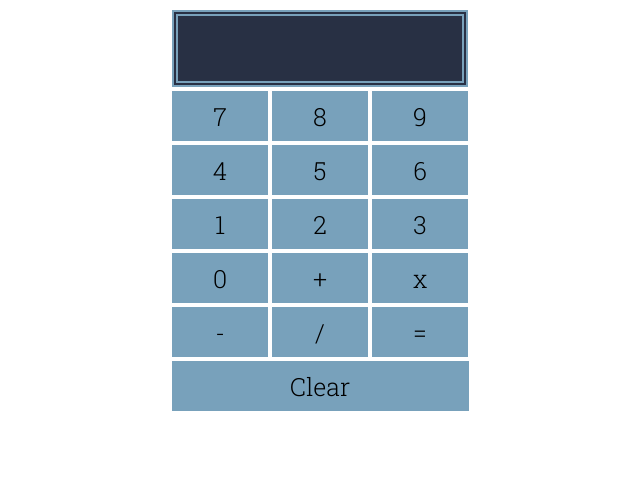
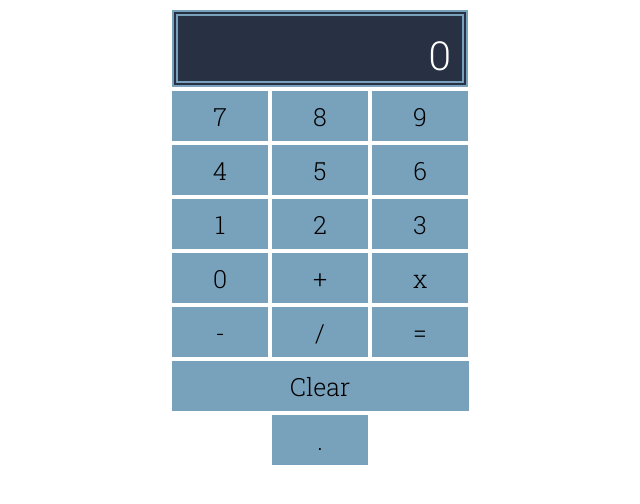
Before and after one commit to Somrage/Calculator-Project, a plain HTML site: page index.html in a window 1280 px wide. Shown: the whole page, without its empty margins (320-960 px from the left). Drawn offline with Linux system fonts and the light colour scheme.

Commit message:
added decimal point button

```diff
--- a/index.html
+++ b/index.html
@@ -11,7 +11,7 @@
 </head>
 <body>
     <div class="main">
-        <div class="display" id="display"></div>
+        <div class="display" id="display">0</div>
         <button class="btn digit">7</button>
         <button class="btn digit">8</button>
         <button class="btn digit">9</button>
@@ -28,6 +28,7 @@
         <button class="btn operator" value="/">/</button>
         <button class="btn equals">=</button>
         <button class="btn clear">Clear</button>
+        <button class="btn digit">.</button>
     </div>
 </body>
 </html>
```
